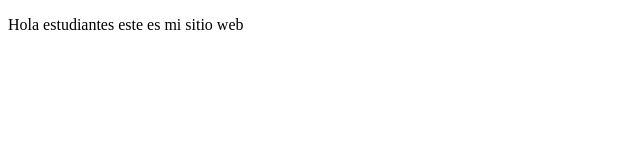
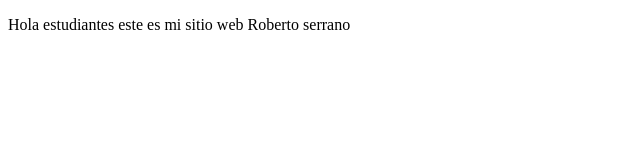
Before and after one commit to Roberto0523/proyectoDemoCursoPrework, a plain HTML site: page index.html in a window 1280 px wide. Shown: the whole page, without its empty margins (0-640 px from the left). Drawn offline with Linux system fonts and the light colour scheme.

Commit message:
Se agrego cambios en body

```diff
--- a/index.html
+++ b/index.html
@@ -8,7 +8,7 @@
 </head>
 <body>
     <p>
-        Hola estudiantes este es mi sitio web
+        Hola estudiantes este es mi sitio web Roberto serrano
     </p>
 </body>
 </html>
```
